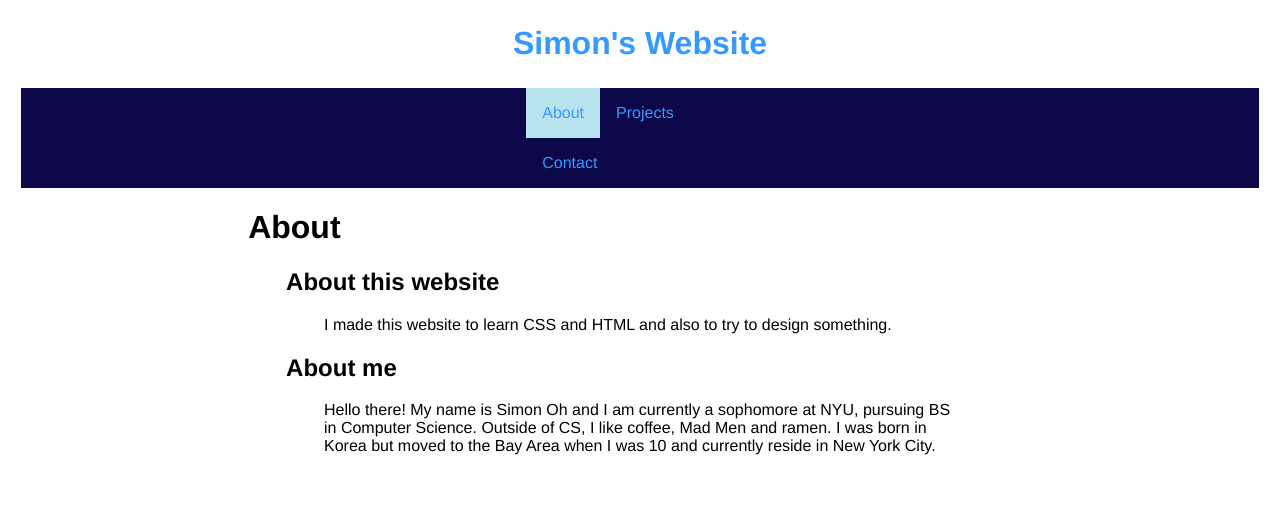
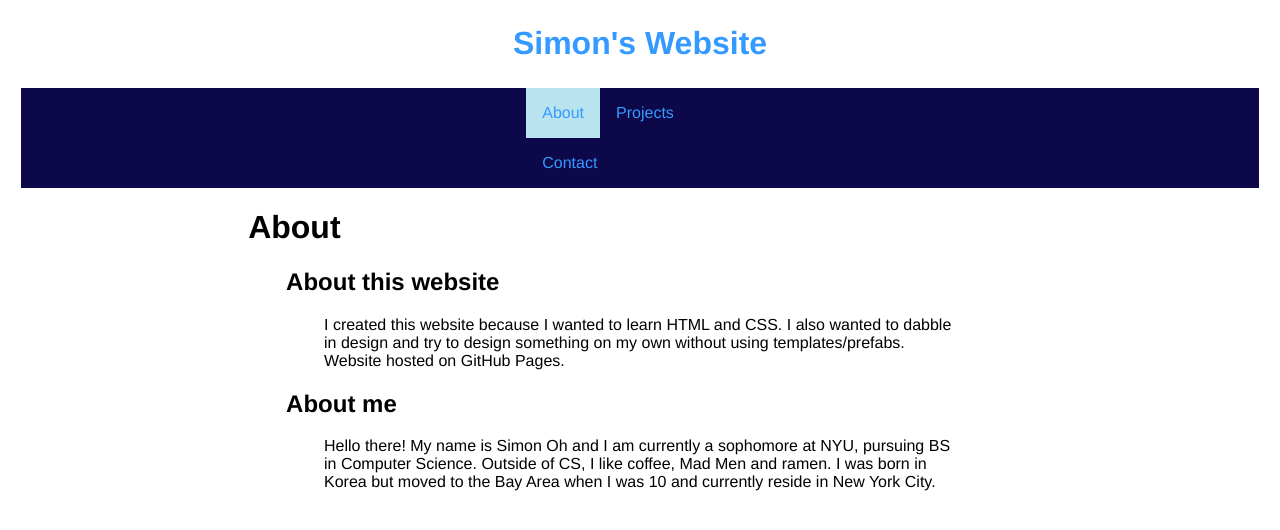
Before and after one commit to simon0h/simon0h.github.io, a Jekyll site: the page built from about/index.html, in a window 1280 px wide. Shown: the top 530 px of the page. Built offline with Jekyll 4.4.1, drawn with Linux system fonts in a browser that asks for light colours.

Commit message:
Update index.html

```diff
--- a/about/index.html
+++ b/about/index.html
@@ -23,7 +23,7 @@ title: About
 <body>
 	<div>
 		<h2> About this website</h2>
-		<p> I made this website to learn CSS and HTML and also to try to design something.</p>
+		<p> I created this website because I wanted to learn HTML and CSS. I also wanted to dabble in design and try to design something on my own without using templates/prefabs. Website hosted on GitHub Pages. </p>
 		<h2> About me</h2>
 		<p> Hello there! My name is Simon Oh and I am currently a sophomore at NYU, pursuing BS in Computer Science. Outside of CS, I like coffee, Mad Men and ramen. I was born in Korea but moved to the Bay Area when I was 10 and currently reside in New York City.</p>
 	</div>
```
